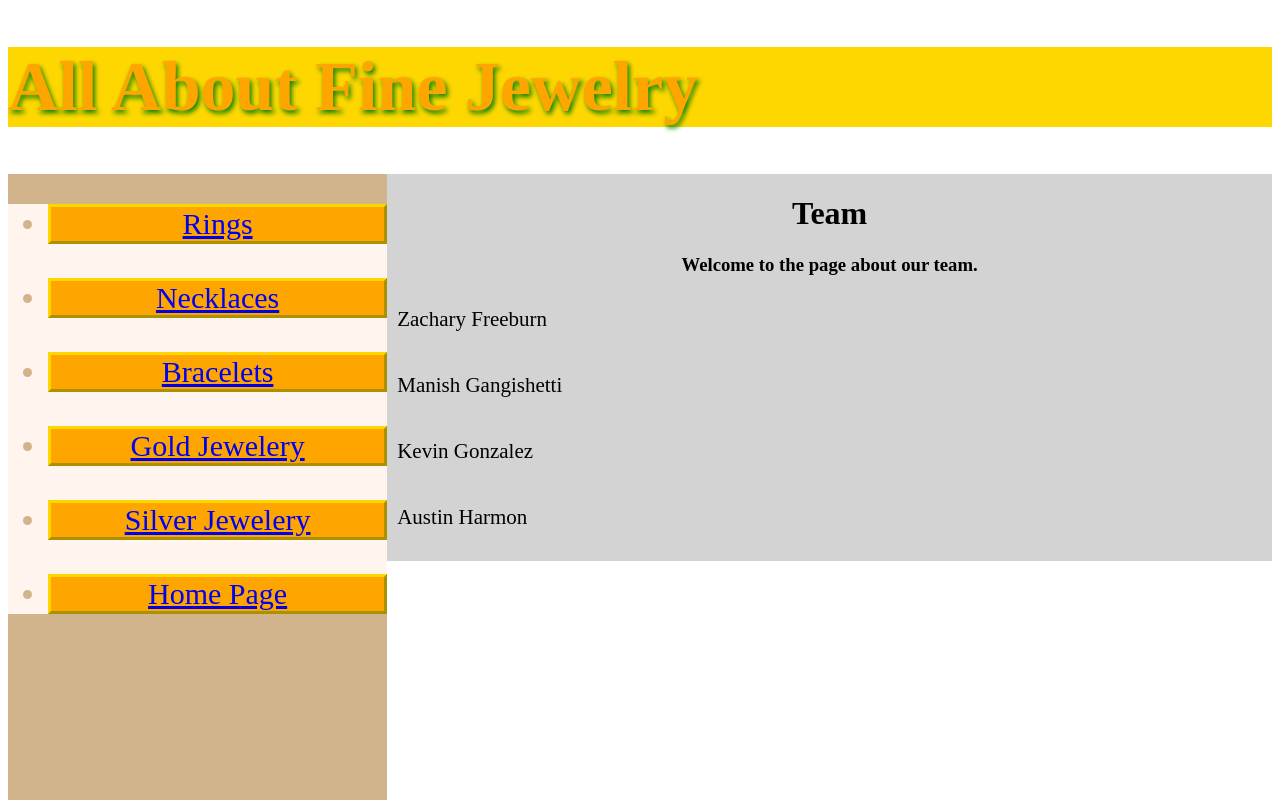
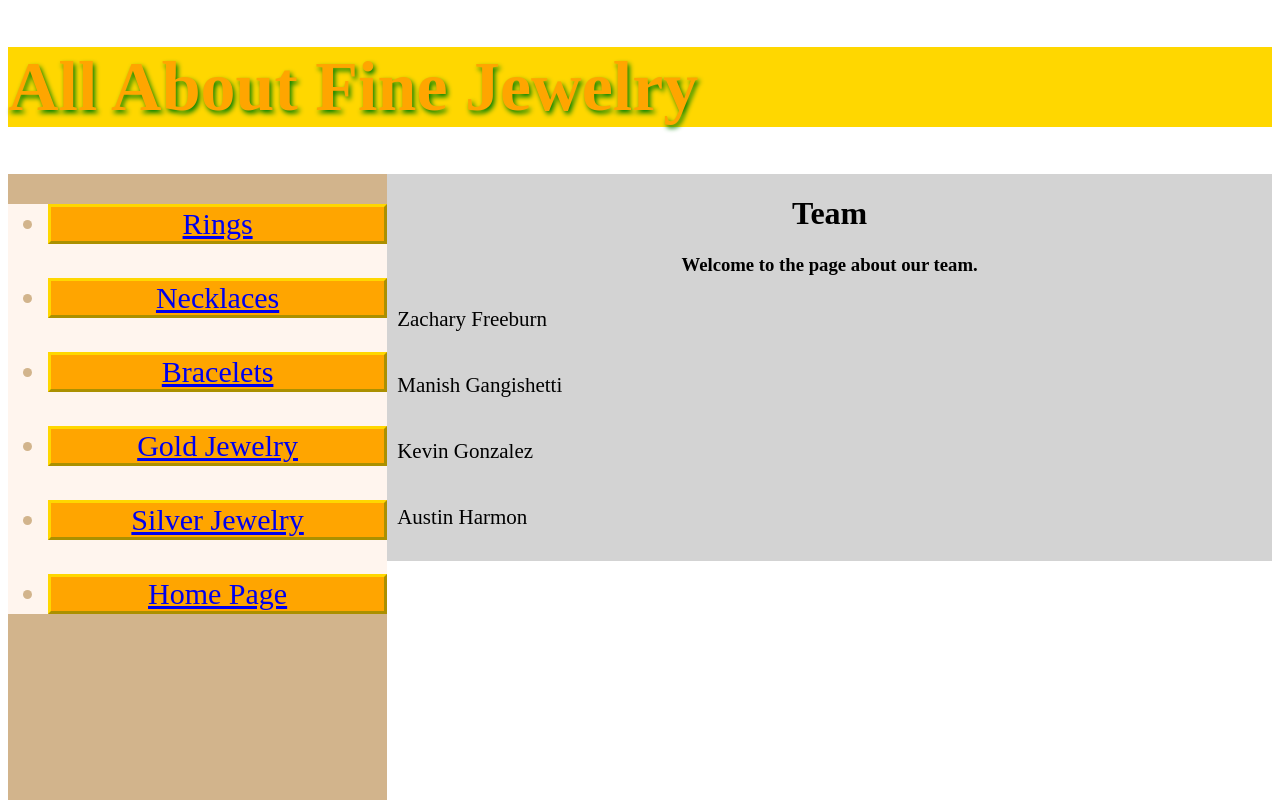
Before and after one commit to kev1235/new-website, a plain HTML site: page team.html in a window 1280 px wide. Shown: the top 800 px of the page. Drawn offline with Linux system fonts and the light colour scheme.

Commit message:
Update team.html

```diff
--- a/team.html
+++ b/team.html
@@ -83,9 +83,9 @@
 			<br>
 			<li class = "listelement"><a href = "https://teamproject-123.github.io/new-website/page4.html">Bracelets</a></li>
 			<br>
-			<li class = "listelement"><a href = "https://teamproject-123.github.io/new-website/page5.html">Gold Jewelery</a></li>
+			<li class = "listelement"><a href = "https://teamproject-123.github.io/new-website/page5.html">Gold Jewelry</a></li>
 			<br>
-			<li class = "listelement"><a href = "https://teamproject-123.github.io/new-website/page6.html">Silver Jewelery</a></li>
+			<li class = "listelement"><a href = "https://teamproject-123.github.io/new-website/page6.html">Silver Jewelry</a></li>
 			<br>
 			<li class = "listelement"><a href = "https://teamproject-123.github.io/new-website/index.html">Home Page</a></li>
 
```
